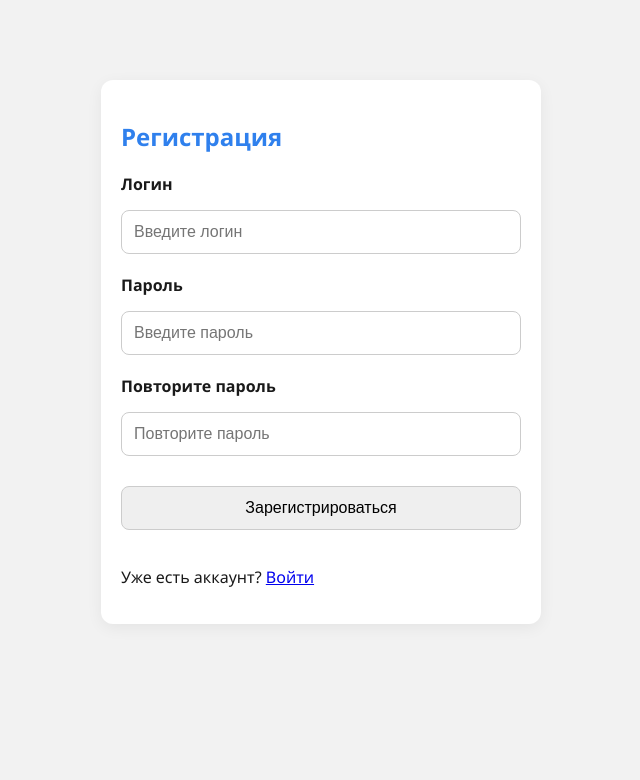
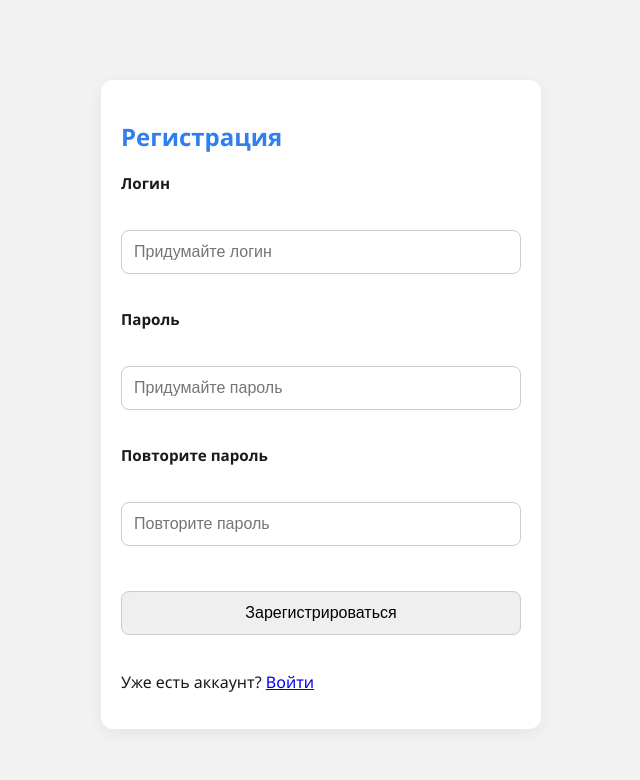
Before and after one commit to Danderety/danderety.github.io, a Flask app: page /register in a window 1280 px wide. Shown: the part 20-800 px from the top of the page, without its empty margins (319-959 px from the left). Run offline with Flask 3, Linux system fonts and the light colour scheme; some libraries are stand-ins or nearby versions.

Commit message:
Я спать

```diff
--- a/app/forms.py
+++ b/app/forms.py
@@ -1,6 +1,8 @@
 from flask_wtf import FlaskForm
 from wtforms import StringField, PasswordField, SubmitField, SelectField, FileField
 from wtforms.validators import DataRequired, Length, EqualTo
+from wtforms.validators import DataRequired, Length
+
 from flask_wtf.file import FileAllowed
 
 class LoginForm(FlaskForm):
@@ -11,13 +13,19 @@ class LoginForm(FlaskForm):
     submit = SubmitField('Войти')
 
 class RegisterForm(FlaskForm):
-    username = StringField('Логин', validators=[DataRequired(), Length(min=3, max=25)],
-    render_kw={"placeholder": "Введите логин"})
-    password = PasswordField('Пароль', validators=[DataRequired(), Length(min=6)],
-    render_kw={"placeholder": "Введите пароль"})
-    confirm = PasswordField('Повторите пароль', validators=[DataRequired(), EqualTo('password')],
-    render_kw={"placeholder": "Повторите пароль"})
-    submit = SubmitField('Зарегистрироваться')
+    username = StringField("Логин", validators=[DataRequired()],
+                           render_kw={"placeholder": "Придумайте логин"})
+
+    password = PasswordField("Пароль", validators=[
+        DataRequired(),
+        Length(min=6, message="Пароль должен содержать минимум 6 символов")
+    ], render_kw={"placeholder": "Придумайте пароль", "id": "password"})
+
+    confirm = PasswordField("Повторите пароль", validators=[
+        DataRequired()
+    ], render_kw={"placeholder": "Повторите пароль"})
+
+    submit = SubmitField("Зарегистрироваться")
 
 class SubmitTicketForm(FlaskForm):
     room = StringField("Номер кабинета", validators=[DataRequired()])
--- a/app/models.py
+++ b/app/models.py
@@ -27,8 +27,7 @@ class Ticket(db.Model):
     problem = db.Column(db.Text, nullable=False)
     timestamp = db.Column(db.DateTime, default=datetime.utcnow)
     status = db.Column(db.String(20), default='Открыт')
-    user_id = db.Column(db.Integer, db.ForeignKey('user.id', ondelete="CASCADE"), nullable=False)
-
+    user_id = db.Column(db.Integer, db.ForeignKey('user.id'), nullable=False)
 
     def __repr__(self):
         return f'<Ticket {self.room} - {self.category}>'
--- a/app/routes.py
+++ b/app/routes.py
@@ -15,27 +15,40 @@ def home():
 @routes_bp.route('/login', methods=['GET', 'POST'])
 def login():
     form = LoginForm()
+
     if form.validate_on_submit():
         user = User.query.filter_by(username=form.username.data).first()
         if user and check_password_hash(user.password, form.password.data):
             login_user(user)
-            if user.is_admin:
-                return redirect(url_for('routes_bp.admin_panel'))
-            return redirect(url_for('routes_bp.submit_ticket'))
+            return redirect(url_for('routes_bp.admin_panel') if user.is_admin else url_for('routes_bp.submit_ticket'))
+        return redirect(url_for('routes_bp.login', error=1))
 
-    return render_template('login.html', form=form)
+    error = request.args.get('error') == '1'
+    return render_template('login.html', form=form, error=error)
+
+
 
 
 @routes_bp.route('/register', methods=['GET', 'POST'])
 def register():
     form = RegisterForm()
+    error = request.args.get("error")
+
     if form.validate_on_submit():
+        existing_user = User.query.filter_by(username=form.username.data).first()
+        if existing_user:
+            return redirect(url_for('routes_bp.register', error=1))
+
+        if form.password.data != form.confirm.data:
+            return redirect(url_for('routes_bp.register', error=2))
+
         hashed_pw = generate_password_hash(form.password.data)
         user = User(username=form.username.data, password=hashed_pw)
         db.session.add(user)
         db.session.commit()
         return redirect(url_for('routes_bp.login'))
-    return render_template('register.html', form=form)
+
+    return render_template('register.html', form=form, error=error)
 
 
 @routes_bp.route('/logout')
--- a/static/login.css
+++ b/static/login.css
@@ -4,3 +4,12 @@
     max-width: 400px;
     margin-top: 10vh;
 }
+.error-message {
+    background-color: #f8d7da;
+    border: 1px solid #c0392b;
+    color: #a94442;
+    padding: 10px 15px;
+    border-radius: 8px;
+    margin-bottom: 20px;
+    font-weight: bold;
+}
--- a/static/register.css
+++ b/static/register.css
@@ -4,3 +4,42 @@
     max-width: 400px;
     margin-top: 10vh;
 }
+.error-message {
+    background-color: #f8d7da;
+    border: 1px solid #c0392b;
+    color: #a94442;
+    padding: 10px 15px;
+    border-radius: 8px;
+    margin-bottom: 20px;
+    font-weight: bold;
+}
+.form-group {
+    margin-bottom: 15px;
+}
+
+input[type="checkbox"] {
+    margin-right: 6px;
+    transform: scale(1.2);
+    vertical-align: middle;
+}
+
+label[for="password"] {
+    display: block;
+    margin-bottom: 5px;
+    font-weight: bold;
+}
+
+label input[type="checkbox"] {
+    margin-left: 5px;
+    font-weight: normal;
+    font-size: 0.95rem;
+    cursor: pointer;
+}
+
+label {
+    display: flex;
+    align-items: center;
+    gap: 6px;
+    margin-top: 5px;
+    font-size: 0.95rem;
+}
--- a/templates/register.html
+++ b/templates/register.html
@@ -3,20 +3,62 @@
 <head>
   <meta charset="UTF-8">
   <title>Регистрация</title>
-  <link rel="stylesheet" href="{{ url_for('static', filename='login.css') }}">
+  <link rel="stylesheet" href="{{ url_for('static', filename='register.css') }}">
 </head>
 <body>
-    {% include 'topbar.html' %}
+  {% include 'topbar.html' %}
+
   <div class="container">
     <h2>Регистрация</h2>
+
     <form method="POST">
+      {% if error == '1' %}
+        <div class="error-message" id="error-message">Пользователь с таким логином уже существует.</div>
+      {% elif error == '2' %}
+        <div class="error-message" id="error-message">Пароли не совпадают.</div>
+      {% endif %}
+
+      {% if error %}
+      <script>
+        setTimeout(() => {
+          const el = document.getElementById('error-message');
+          if (el) {
+            el.style.transition = "opacity 0.5s ease";
+            el.style.opacity = 0;
+            setTimeout(() => el.remove(), 500);
+          }
+
+          const url = new URL(window.location);
+          url.searchParams.delete('error');
+          window.history.replaceState({}, document.title, url);
+        }, 2500);
+      </script>
+      {% endif %}
+
       {{ form.hidden_tag() }}
-      {{ form.username.label }} {{ form.username() }}
-      {{ form.password.label }} {{ form.password() }}
-      {{ form.confirm.label }} {{ form.confirm() }}
-      {{ form.submit() }}
+
+      <div class="form-group">
+        {{ form.username.label }}<br>
+        {{ form.username() }}
+      </div>
+
+      <div class="form-group">
+        {{ form.password.label }}<br>
+        {{ form.password(id="password") }}
+      </div>
+
+      <div class="form-group">
+        {{ form.confirm.label }}<br>
+        {{ form.confirm() }}
+      </div>
+
+
+      {{ form.submit(class="submit-btn") }}
     </form>
+
     <p>Уже есть аккаунт? <a href="{{ url_for('routes_bp.login') }}">Войти</a></p>
   </div>
+
+
 </body>
 </html>
--- a/templates/submit.html
+++ b/templates/submit.html
@@ -13,7 +13,7 @@
       <h2>Сообщить о проблеме</h2>
 
       {% if success %}
-        <div class="success-message" id="success-message">Проблема успешно отправлена!</div>
+        <div class="success-message" id="success-message">Тикет отправлен</div>
         <script>
           setTimeout(() => {
             const el = document.getElementById('success-message');
```
Also changed, not shown: templates/login.html (+18 -0 lines), app.db.
